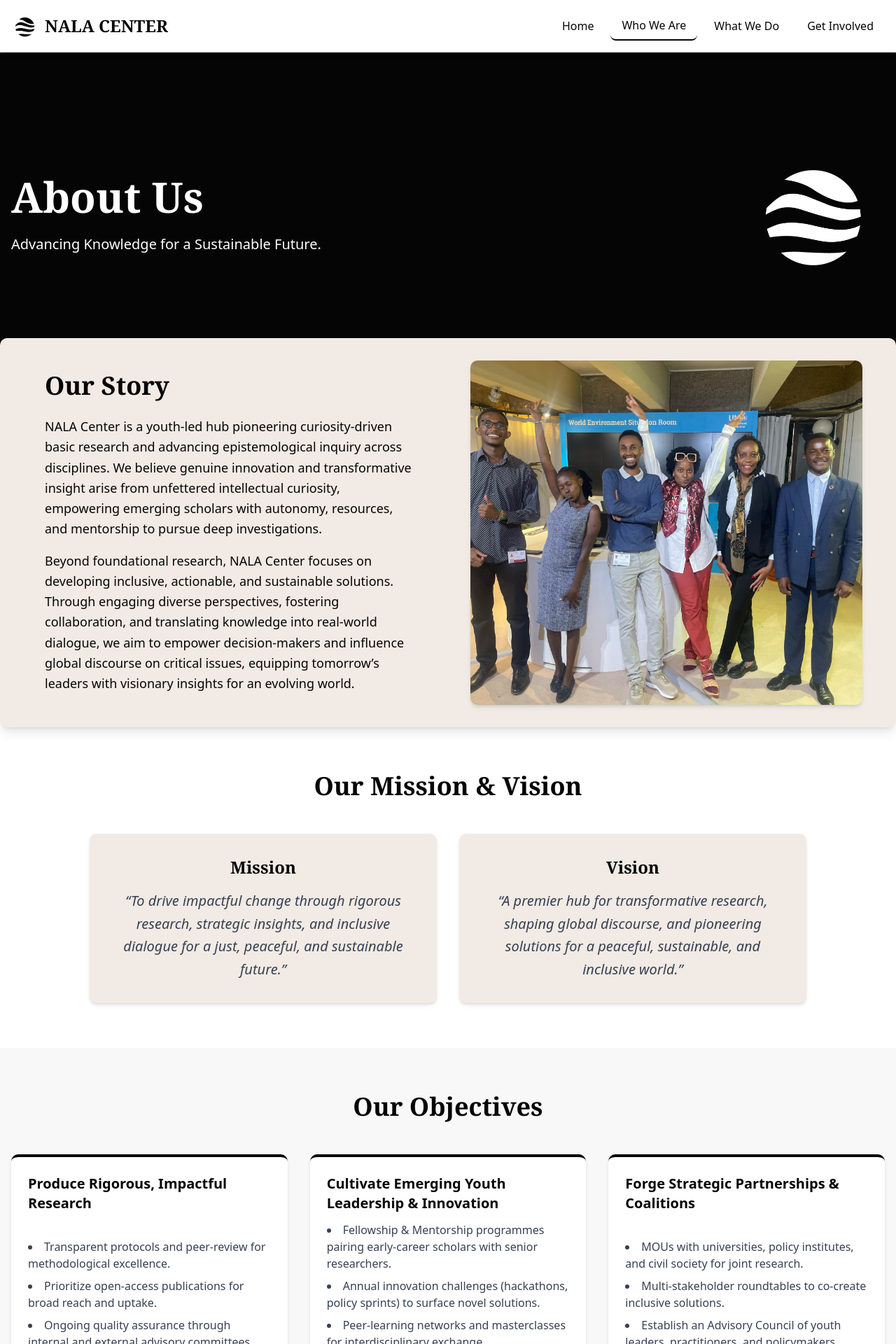
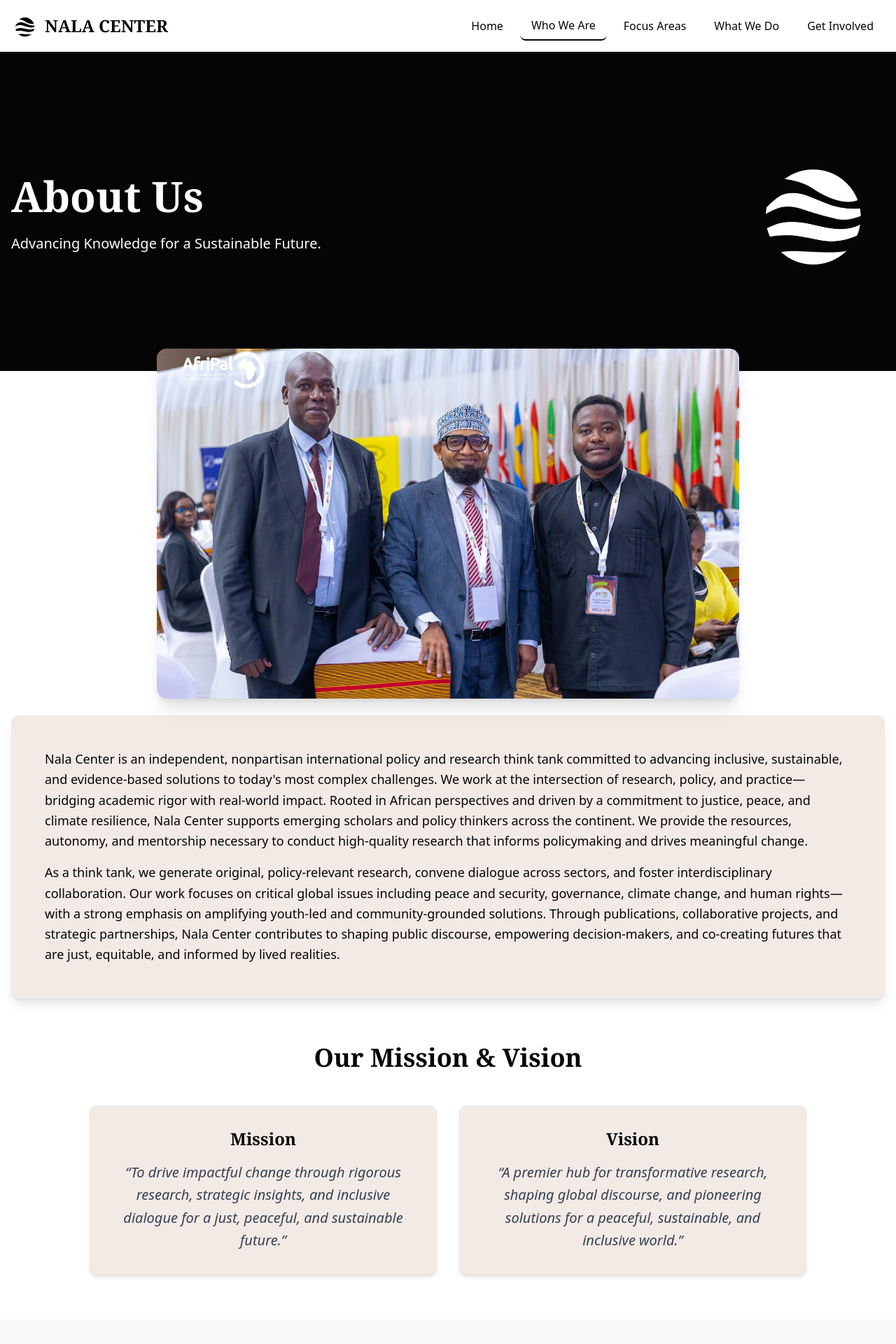
Before and after one commit to Ewoigift/nala-center-website, a Next.js app: page /who-we-are/about-us in a window 1280 px wide. Shown: the top 1920 px of the page at 70% size. Built offline with nearby package versions, Linux system fonts and the light colour scheme.

Commit message:
Updated about us page resolved error

```diff
--- a/next.config.ts
+++ b/next.config.ts
@@ -6,7 +6,8 @@ const nextConfig: NextConfig = {
       'placehold.co',
     ],
   },
-  /* other config options here if any */
+  /* other config options */
+  optimizeFonts: false,
 };
 
 export default nextConfig;
--- a/src/app/who-we-are/about-us/page.tsx
+++ b/src/app/who-we-are/about-us/page.tsx
@@ -2,17 +2,15 @@
 'use client';
 
 import Image from 'next/image';
-// import Link from 'next/link'; // Removed: Link is not used in this component
 import { useRef, useState, useEffect } from 'react';
 
 export default function AboutUsPage() {
   const mission = "To drive impactful change through rigorous research, strategic insights, and inclusive dialogue for a just, peaceful, and sustainable future.";
   const vision = "A premier hub for transformative research, shaping global discourse, and pioneering solutions for a peaceful, sustainable, and inclusive world.";
 
-  // Summarized content for Our Story (reduced to two paragraphs)
-  const ourStoryContent = `NALA Center is a youth-led hub pioneering curiosity-driven basic research and advancing epistemological inquiry across disciplines. We believe genuine innovation and transformative insight arise from unfettered intellectual curiosity, empowering emerging scholars with autonomy, resources, and mentorship to pursue deep investigations.
+  const ourStoryContent = `Nala Center is an independent, nonpartisan international policy and research think tank committed to advancing inclusive, sustainable, and evidence-based solutions to today's most complex challenges. We work at the intersection of research, policy, and practice—bridging academic rigor with real-world impact. Rooted in African perspectives and driven by a commitment to justice, peace, and climate resilience, Nala Center supports emerging scholars and policy thinkers across the continent. We provide the resources, autonomy, and mentorship necessary to conduct high-quality research that informs policymaking and drives meaningful change.
 
-Beyond foundational research, NALA Center focuses on developing inclusive, actionable, and sustainable solutions. Through engaging diverse perspectives, fostering collaboration, and translating knowledge into real-world dialogue, we aim to empower decision-makers and influence global discourse on critical issues, equipping tomorrow’s leaders with visionary insights for an evolving world.`;
+As a think tank, we generate original, policy-relevant research, convene dialogue across sectors, and foster interdisciplinary collaboration. Our work focuses on critical global issues including peace and security, governance, climate change, and human rights—with a strong emphasis on amplifying youth-led and community-grounded solutions. Through publications, collaborative projects, and strategic partnerships, Nala Center contributes to shaping public discourse, empowering decision-makers, and co-creating futures that are just, equitable, and informed by lived realities.`;
 
 const objectives = [
   {
@@ -57,14 +55,6 @@ Beyond foundational research, NALA Center focuses on developing inclusive, actio
     }
   ];
 
-  const focusAreas = [
-    "Peace & Security",
-    "Democracy, Governance & Civic Innovation",
-    "Economic Systems, Equity & Inclusive Development",
-    "Sustainable Energy & Climate Resilience",
-    "Migration, Mobility & Human Rights"
-  ];
-
 const coreValues = [
     {
       name: "Integrity & Transparency",
@@ -103,35 +93,45 @@ Beyond foundational research, NALA Center focuses on developing inclusive, actio
     },
   ];
 
-  // State and Ref for Our Story section animation
+  // Animation refs and states
+  const imageRef = useRef(null);
   const ourStoryRef = useRef(null);
+  const [imageIsVisible, setImageIsVisible] = useState(false);
   const [ourStoryIsVisible, setOurStoryIsVisible] = useState(false);
 
+  // Set up observers for both elements
   useEffect(() => {
-    const currentOurStoryRef = ourStoryRef.current; // Capture ref value
-    const observer = new IntersectionObserver(
+    const observers = [];
+
+    // Image observer
+    const imageObserver = new IntersectionObserver(
+      ([entry]) => {
+        if (entry.isIntersecting && !imageIsVisible) {
+          setImageIsVisible(true);
+        }
+      },
+      { threshold: 0.2 }
+    );
+
+    // Story observer
+    const storyObserver = new IntersectionObserver(
       ([entry]) => {
         if (entry.isIntersecting && !ourStoryIsVisible) {
           setOurStoryIsVisible(true);
         }
       },
-      {
-        root: null,
-        rootMargin: '0px',
-        threshold: 0.3,
-      }
+      { threshold: 0.3 }
     );
 
-    if (currentOurStoryRef) {
-      observer.observe(currentOurStoryRef);
-    }
+    if (imageRef.current) imageObserver.observe(imageRef.current);
+    if (ourStoryRef.current) storyObserver.observe(ourStoryRef.current);
 
     return () => {
-      if (currentOurStoryRef) { // Use captured ref value in cleanup
-        observer.unobserve(currentOurStoryRef);
+      [imageObserver, storyObserver].forEach(observer => {
+        if (observer) observer.disconnect();
+      });
     };
-    }
-  }, [ourStoryIsVisible]);
+  }, [imageIsVisible, ourStoryIsVisible]);
 
     // State and Ref for Core Values slider
   const coreValuesSliderRef = useRef<HTMLDivElement>(null);
@@ -177,8 +177,7 @@ Beyond foundational research, NALA Center focuses on developing inclusive, actio
   }, []);
 
   return (
-    <>
-      <main className="pt-[75px] bg-white text-[#050505]">
+    <main className="bg-white text-[#050505]">
       {/* Hero Section */}
       <section className="relative bg-[#050505] text-white py-20 md:py-32 overflow-hidden">
         <div className="container mx-auto px-4 relative z-10 flex flex-col md:flex-row items-center justify-between">
@@ -202,52 +201,61 @@ Beyond foundational research, NALA Center focuses on developing inclusive, actio
       </section>
 
       {/* Our Story Section */}
+      <div className="container mx-auto px-4">
+        {/* Animated Image */}
+        <div
+          ref={imageRef}
+          className={`relative w-full mb-6 -mt-8 z-30
+            transition-all duration-700 ease-[cubic-bezier(0.16,1,0.3,1)]
+            ${imageIsVisible ? 'opacity-100 translate-y-0' : 'opacity-0 translate-y-8'}`}
+        >
+          <div className="w-full md:w-4/5 lg:w-2/3 mx-auto rounded-xl overflow-hidden shadow-xl">
+            <Image
+              src="/images/our_story.jpg"
+              alt="Our Story Illustration showing team collaboration in a modern office setting"
+              width={1200}
+              height={800}
+              className="w-full h-auto object-cover"
+              style={{
+                maxHeight: '500px',
+                borderRadius: '12px'
+              }}
+              priority
+            />
+          </div>
+        </div>
+
+        {/* Animated Text Section */}
         <section
           ref={ourStoryRef}
-          className={`
-            relative container mx-auto px-4 -mt-8 md:-mt-12 z-20 bg-[#f2eae4] rounded-lg shadow-lg overflow-hidden
-            transition-all duration-1000 ease-out
-            ${ourStoryIsVisible ? 'opacity-100 translate-y-0' : 'opacity-0 translate-y-10'}
-          `}
+          className={`relative mx-auto z-20 bg-[#f2eae4] rounded-lg shadow-lg overflow-hidden
+            transition-all duration-700 ease-[cubic-bezier(0.16,1,0.3,1)] delay-100
+            ${ourStoryIsVisible ? 'opacity-100 translate-y-0' : 'opacity-0 translate-y-8'}`}
         >
-          <div className="grid grid-cols-1 lg:grid-cols-2 gap-0 rounded-lg overflow-hidden">
-            {/* Our Story Text Section */}
-            <div className="p-8 md:p-12 text-[#050505] order-2 lg:order-1">
-              <h2 className="text-3xl md:text-4xl font-bold font-serif mb-6">Our Story</h2>
+          <div className="p-8 md:p-12">
             <div className="text-lg leading-relaxed">
               {ourStoryContent.split('\n').map((paragraph, index) => (
                 <p key={index} className="mb-4 last:mb-0">{paragraph}</p>
               ))}
             </div>
           </div>
-            {/* Our Story Image Section */}
-            <div className="order-1 lg:order-2 p-4 md:p-8 flex items-center justify-center relative rounded-lg overflow-hidden">
-              <Image
-                src="/images/our_story.jpg"
-                alt="Our Story Illustration"
-                width={600}
-                height={400}
-                className="w-full h-full object-cover rounded-lg shadow-md"
-                priority
-              />
+        </section>
       </div>
-          </div>
-        </section>
 
       {/* Mission & Vision Section */}
       <section className="container mx-auto py-16 px-4">
         <h2 className="text-3xl md:text-4xl font-bold font-serif text-center mb-12">Our Mission & Vision</h2>
         <div className="grid grid-cols-1 md:grid-cols-2 gap-8 max-w-5xl mx-auto">
-            {/* Mission */}
-            <div className="bg-[#f2eae4] p-8 rounded-lg shadow-md flex flex-col justify-between">
+          {/* Mission Card */}
+          <div className="bg-[#f2eae4] p-8 rounded-lg shadow-md">
             <h3 className="text-2xl font-semibold font-serif mb-4 text-center">Mission</h3>
             <blockquote className="text-xl italic text-gray-700 text-center leading-relaxed">
               &ldquo;{mission}&rdquo;
             </blockquote>
           </div>
 
-            {/* Vision */}
-            <div className="bg-[#f2eae4] p-8 rounded-lg shadow-md flex flex-col justify-between">
+          {/* Vision Card */}
+          <div className="bg-[#f2eae4] p-8 rounded-lg shadow-md">
             <h3 className="text-2xl font-semibold font-serif mb-4 text-center">Vision</h3>
             <blockquote className="text-xl italic text-gray-700 text-center leading-relaxed">
               &ldquo;{vision}&rdquo;
@@ -257,14 +265,14 @@ Beyond foundational research, NALA Center focuses on developing inclusive, actio
       </section>
 
       {/* Objectives Section */}
-        <section className="bg-[#F8F8F8] py-16 px-4">
+      <section className="bg-[#f8f8f8] py-16 px-4">
         <div className="container mx-auto">
           <h2 className="text-3xl md:text-4xl font-bold font-serif text-center mb-12">Our Objectives</h2>
-            <div className="grid grid-cols-1 md:grid-cols-2 lg:grid-cols-3 gap-8 lg:justify-center">
+          <div className="grid grid-cols-1 md:grid-cols-2 lg:grid-cols-3 gap-8">
             {objectives.map((objective, index) => (
-                <div key={index} className="bg-white p-6 rounded-lg shadow-md flex flex-col justify-between border-t-4 border-[#050505]">
+              <div key={index} className="bg-white p-6 rounded-lg shadow-md border-t-4 border-[#050505]">
                 <h3 className="text-xl font-semibold mb-3">{objective.title}</h3>
-                  <ul className="list-disc list-inside text-gray-700 text-base space-y-2">
+                <ul className="list-disc list-inside text-gray-700 space-y-2">
                   {objective.points.map((point, pIndex) => (
                     <li key={pIndex}>{point}</li>
                   ))}
@@ -275,19 +283,7 @@ Beyond foundational research, NALA Center focuses on developing inclusive, actio
         </div>
       </section>
 
-        {/* Focus Areas Section */}
-        <section className="container mx-auto py-16 px-4">
-          <h2 className="text-3xl md:text-4xl font-bold font-serif text-center mb-12">Our Focus Areas</h2>
-          <div className="flex flex-wrap justify-center gap-4">
-            {focusAreas.map((area, index) => (
-              <span key={index} className="bg-[#050505] text-white px-6 py-3 rounded-full text-lg font-semibold shadow-md">
-                {area}
-              </span>
-            ))}
-          </div>
-        </section>
-
-        {/* Our Core Values Section (now a slider) */}
+      {/* Core Values Section */}
         <section className="bg-[#F8F8F8] py-16 px-4">
           <div className="container mx-auto">
             <h2 className="text-3xl md:text-4xl font-bold font-serif text-center mb-12">Our Core Values</h2>
@@ -341,6 +337,5 @@ Beyond foundational research, NALA Center focuses on developing inclusive, actio
           </div>
         </section>
     </main>
-    </>
   );
 }
--- a/src/components/Navbar.tsx
+++ b/src/components/Navbar.tsx
@@ -12,6 +12,16 @@ const whoWeAreLinks = [
   { name: 'Leadership & Team', href: '/who-we-are/leadership-team', imgSrc: '/images/who-we-are/demo_image.jpg' },
   { name: 'Our Partners', href: '/who-we-are/our-partners', imgSrc: '/images/who-we-are/demo_image.jpg' },
   { name: 'Join Us', href: '/who-we-are/join-us', imgSrc: '/images/who-we-are/demo_image.jpg' },
+];
+
+
+// Data for Focus Areas dropdown
+const focusAreasLinks = [
+  { name: "Peace & Security", href: "/focus-areas/peace-security", imgSrc: '/images/focus-areas/demo_image.jpg' },
+  { name: "Democracy, Governance & Civic Innovation", href: "/focus-areas/democracy-governance", imgSrc: '/images/focus-areas/demo_image.jpg' },
+  { name: "Economic Systems, Equity & Inclusive Development", href: "/focus-areas/economic-systems", imgSrc: '/images/focus-areas/demo_image.jpg' },
+  { name: "Sustainable Energy & Climate Resilience", href: "/focus-areas/sustainable-energy", imgSrc: '/images/focus-areas/demo_image.jpg' },
+  { name: "Migration, Mobility & Human Rights", href: "/focus-areas/migration-human-rights", imgSrc: '/images/focus-areas/demo_image.jpg' },
 ];
 
 // Data for What We Do dropdown
@@ -39,8 +49,28 @@ export default function Navbar({ onHeightChange }: NavbarProps) {
   const [openDesktopDropdown, setOpenDesktopDropdown] = useState<string | null>(null);
   const [isMobileMenuOpen, setIsMobileMenuOpen] = useState(false);
   const [openMobileAccordion, setOpenMobileAccordion] = useState<string | null>(null);
+  const [isSticky, setIsSticky] = useState(false); // State for sticky navbar
 
   const navRef = useRef<HTMLElement>(null);
+
+  // Effect for handling scroll to make navbar sticky
+  useEffect(() => {
+    const handleScroll = () => {
+      const scrollThreshold = 100; // Pixels scrolled before navbar becomes sticky
+      if (window.scrollY > scrollThreshold) {
+        setIsSticky(true);
+      } else {
+        setIsSticky(false);
+      }
+    };
+
+    window.addEventListener('scroll', handleScroll);
+    handleScroll(); // Call on mount to set initial state
+
+    return () => {
+      window.removeEventListener('scroll', handleScroll);
+    };
+  }, []);
 
   // Measure navbar height and report it to parent
   useEffect(() => {
@@ -114,13 +144,18 @@ export default function Navbar({ onHeightChange }: NavbarProps) {
   const navItems = [
     { name: 'Home', href: '/' },
     { name: 'Who We Are', href: '/who-we-are', links: whoWeAreLinks },
+    { name: 'Focus Areas', href: '/focus-areas', links: focusAreasLinks }, // New Focus Areas link
     { name: 'What We Do', href: '/what-we-do', links: whatWeDoLinks },
     { name: 'Get Involved', href: '/get-involved', links: getInvolvedLinks },
   ];
 
   return (
     // Added fixed, top-0, w-full, and increased z-index for fixed navbar
-    <nav ref={navRef} className="fixed top-0 w-full bg-[#FFFFFF] text-[#050505] p-4 shadow-md font-sans z-50">
+    <nav ref={navRef}  className={`
+        bg-[#FFFFFF] text-[#050505] shadow-md font-sans
+        transition-all duration-300 ease-in-out
+        ${isSticky ? 'fixed top-0 w-full z-[100] py-6' : 'relative p-4'}
+      `}>
       <div className="container mx-auto flex justify-between items-center">
         {/* Logo/Site Title - NALA CENTER */}
         <Link
```
Also changed, not shown: src/app/layout.tsx (+1 -27 lines), src/app/page.tsx (+20 -21 lines), public/images/our_story.jpg. Lines whose indentation alone changed are shown as unchanged.
